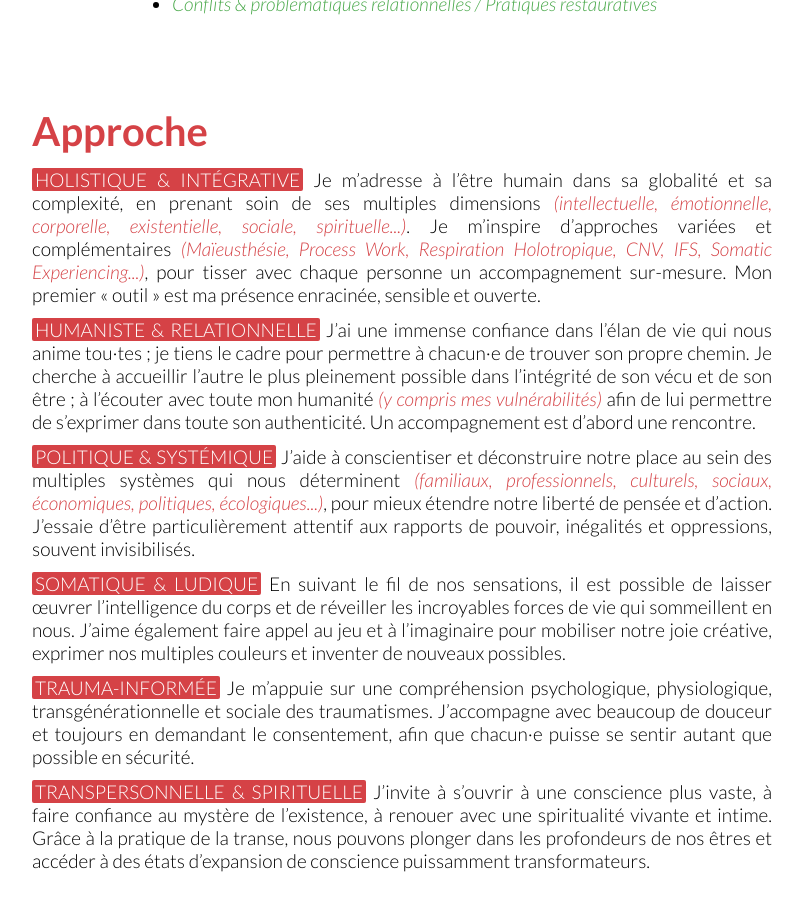
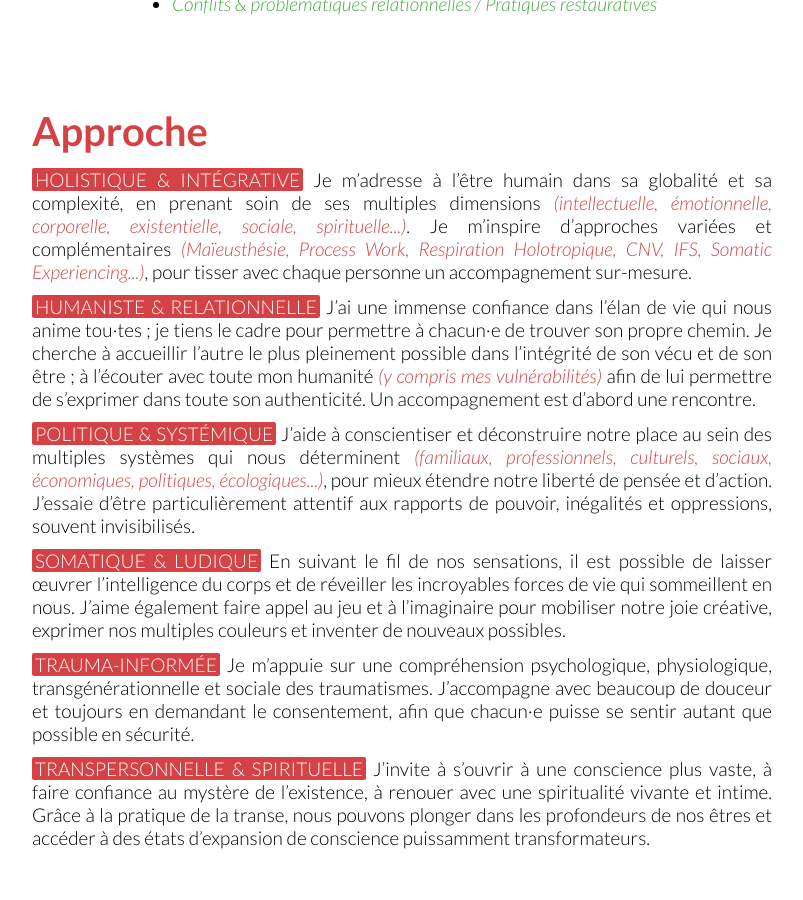
Before and after one commit to leomatteudi/leomatteudi, a Jekyll site: the page built from pages/1-individuel.html, in a window 1280 px wide and 900 px high, scrolled down 1567 px. Shown: the whole window, without its empty margins (178-981 px from the left). Built offline with Jekyll 4.4.1, drawn with Linux system fonts in a browser that asks for light colours.

Commit message:
Update 1-individuel.html

```diff
--- a/pages/1-individuel.html
+++ b/pages/1-individuel.html
@@ -32,7 +32,7 @@
 
 <div id="approche" class="block red">
 	<h2>Approche</h2>
-	<p><strong>HOLISTIQUE & INTÉGRATIVE</strong> Je m’adresse à l’être humain dans sa globalité et sa complexité, en prenant soin de ses multiples dimensions <em>(intellectuelle, émotionnelle, corporelle, existentielle, sociale, spirituelle...)</em>. Je m’inspire d’approches variées et complémentaires <em>(Maïeusthésie, Process Work, Respiration Holotropique, CNV, IFS, Somatic Experiencing...)</em>, pour tisser avec chaque personne un accompagnement sur-mesure. Mon premier «&nbsp;outil&nbsp;» est ma présence enracinée, sensible et ouverte.</p>
+	<p><strong>HOLISTIQUE & INTÉGRATIVE</strong> Je m’adresse à l’être humain dans sa globalité et sa complexité, en prenant soin de ses multiples dimensions <em>(intellectuelle, émotionnelle, corporelle, existentielle, sociale, spirituelle...)</em>. Je m’inspire d’approches variées et complémentaires <em>(Maïeusthésie, Process Work, Respiration Holotropique, CNV, IFS, Somatic Experiencing...)</em>, pour tisser avec chaque personne un accompagnement sur-mesure.</p>
 	<p><strong>HUMANISTE & RELATIONNELLE</strong> J’ai une immense confiance dans l’élan de vie qui nous anime tou·tes&nbsp;; je tiens le cadre pour permettre à chacun·e de trouver son propre chemin. Je cherche à accueillir l’autre le plus pleinement possible dans l’intégrité de son vécu et de son être&nbsp;; à l’écouter avec toute mon humanité <em>(y compris mes vulnérabilités)</em> afin de lui permettre de s’exprimer dans toute son authenticité. Un accompagnement est d’abord une rencontre.</p>
 	<p><strong>POLITIQUE & SYSTÉMIQUE</strong> J’aide à conscientiser et déconstruire notre place au sein des multiples systèmes qui nous déterminent <em>(familiaux, professionnels, culturels, sociaux, économiques, politiques, écologiques...)</em>, pour mieux étendre notre liberté de pensée et d’action. J’essaie d’être particulièrement attentif aux rapports de pouvoir, inégalités et oppressions, souvent invisibilisés.</p>
 	<p><strong>SOMATIQUE & LUDIQUE</strong> En suivant le fil de nos sensations, il est possible de laisser œuvrer l’intelligence du corps et de réveiller les incroyables forces de vie qui sommeillent en nous. J’aime également faire appel au jeu et à l’imaginaire pour mobiliser notre joie créative, exprimer nos multiples couleurs et inventer de nouveaux possibles.</p>
```
